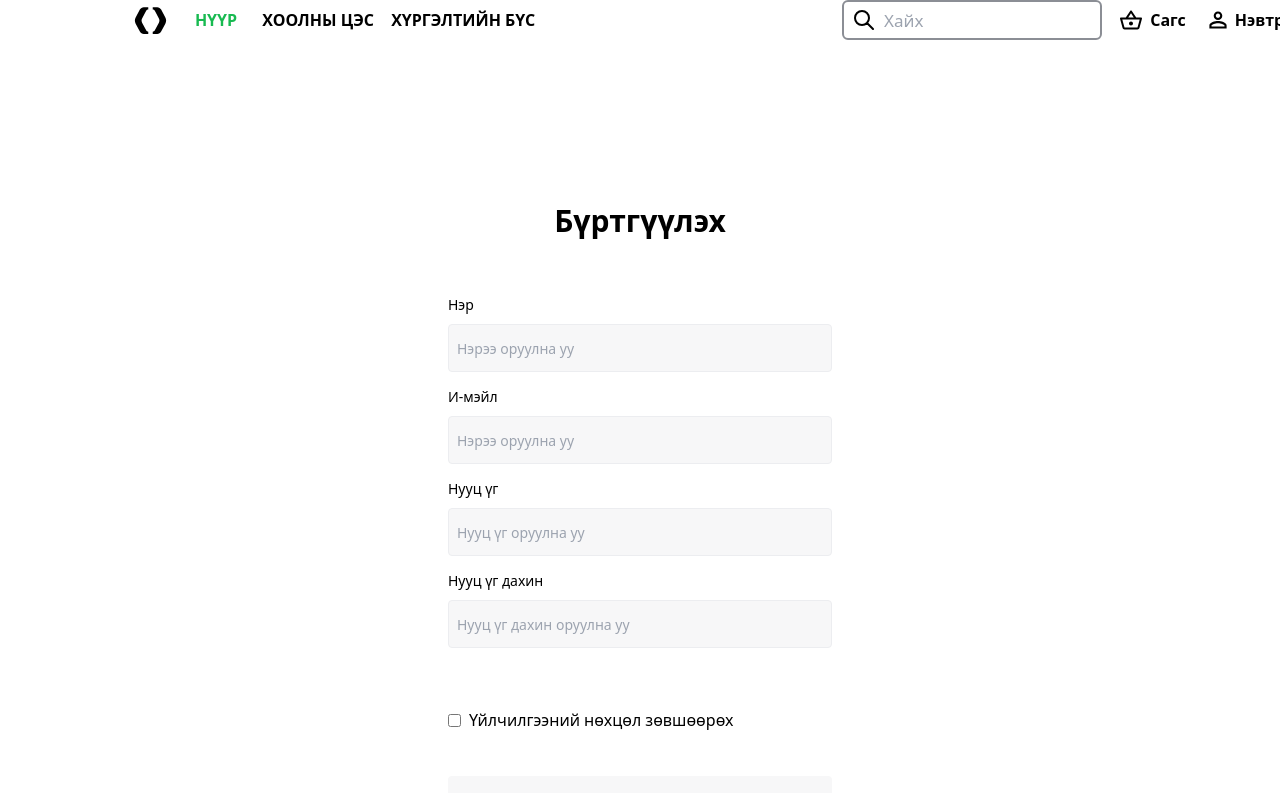
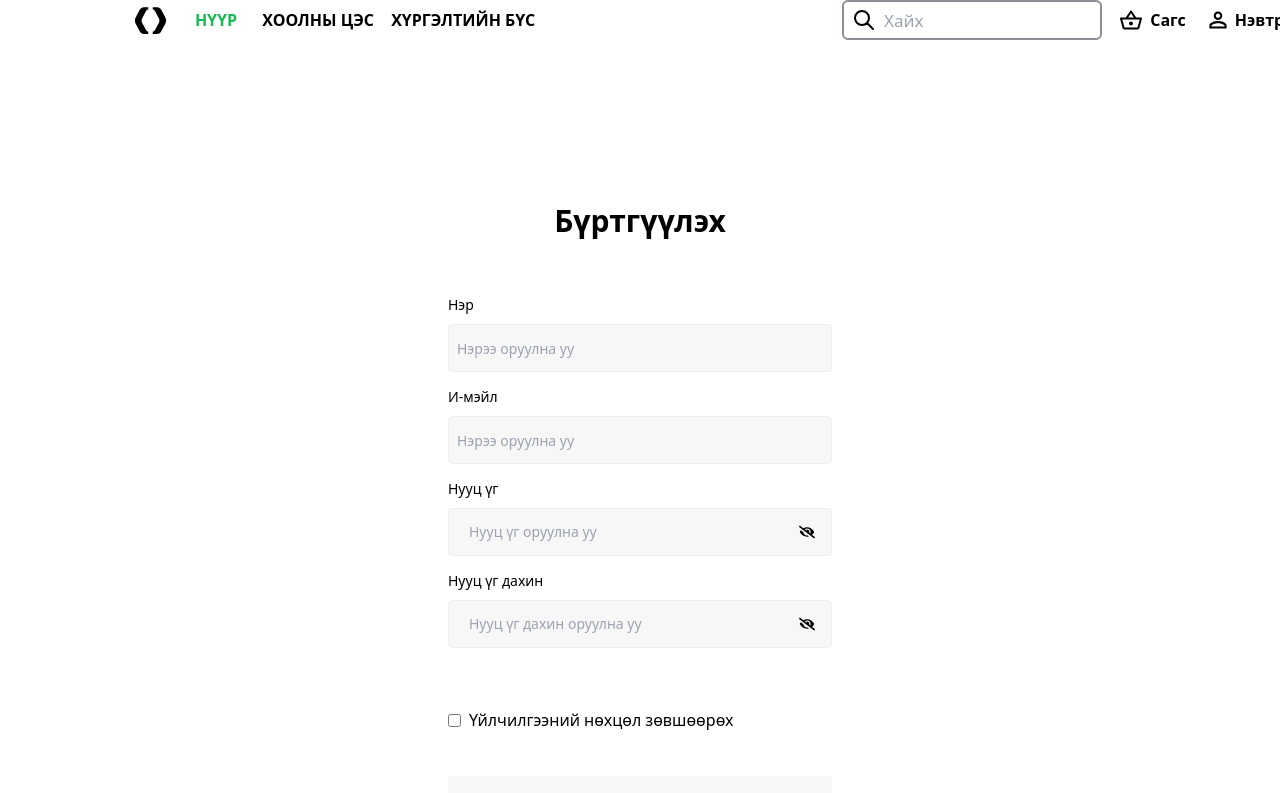
Before and after one commit to Pinecone-2024-LEAP-1G/Food-delivery-3, a Next.js app: page /auth/signUp in a window 1280 px wide. Shown: the top 793 px of the page. Built offline with nearby package versions, Linux system fonts and the light colour scheme.

Commit message:
eye control

```diff
--- a/src/app/auth/signIn/page.tsx
+++ b/src/app/auth/signIn/page.tsx
@@ -16,6 +16,8 @@ import {
 } from "@/components/ui/form";
 import { Input } from "@/components/ui/input";
 import { useRouter } from "next/navigation";
+import { FaEye, FaEyeSlash } from "react-icons/fa";
+import { useState } from "react";
 
 const formSchema = z
   .object({
@@ -43,7 +45,8 @@ const formSchema = z
     }
   });
 
-export function HomePage() {
+const SignInPage = () => {
+  const [showPassword, setShowPassword] = useState(false);
   const router = useRouter();
   const form = useForm<z.infer<typeof formSchema>>({
     resolver: zodResolver(formSchema),
@@ -56,10 +59,14 @@ export function HomePage() {
     },
   });
 
+  const togglePassword = () => {
+    setShowPassword(!showPassword);
+  };
+
   function onSubmit(values: z.infer<typeof formSchema>) {}
   return (
     <div>
-      <div className="w-[448px] h-[772px] mt-[131px] mx-auto rounded-2xl p-8 gap-2  flex flex-col">
+      <div className="w-[448px]  mt-[131px] mx-auto rounded-2xl p-8 gap-2  flex flex-col bg-[white]">
         <h1 className="text-center font-bold text-3xl w-[384px] h-[33px] mb-12">
           Нэвтрэх
         </h1>
@@ -91,13 +98,33 @@ export function HomePage() {
               name="password"
               render={({ field }) => (
                 <FormItem>
-                  <FormLabel>Нууц үг</FormLabel>
-                  <FormControl>
-                    <Input
-                      className="h-12 w-[384px] p-2 bg-[#F7F7F8] border border-[#ECEDF0] rounded"
-                      placeholder="Нууц үг оруулна уу"
-                      {...field}
-                    />
+                  <FormLabel>Нууц үг дахин</FormLabel>
+                  <FormControl className="relative ">
+                    <div>
+                      <div className="flex items-center h-12 w-[384px] p-2 bg-[#F7F7F8] border border-[#ECEDF0] rounded">
+                        <Input
+                          className="grow bg-[#F7F7F8] border-none"
+                          type={showPassword ? "text" : "password"}
+                          placeholder="Нууц үг дахин оруулна уу "
+                          {...field}
+                        />
+
+                        <button
+                          type="button"
+                          onClick={togglePassword}
+                          className="ml-auto p-2"
+                          aria-label="Toggle password visibility"
+                        >
+                          {showPassword ? <FaEye /> : <FaEyeSlash />}
+                        </button>
+                      </div>
+                      <p
+                        onClick={() => router.push("/auth/forgotPass")}
+                        className="pl-64"
+                      >
+                        Нууц үг сэргээх
+                      </p>
+                    </div>
                   </FormControl>
                   <FormMessage />
                 </FormItem>
@@ -109,10 +136,10 @@ export function HomePage() {
             >
               Нэвтрэх
             </Button>
-            <p className="text-xm text-center mt-8">Эсвэл</p>
+            <p className="text-xm text-center mt-4">Эсвэл</p>
             <Button
-              className="mt-8 h-12  rounded w-[384px] border border-green-500"
-              type="submit"
+              className="mt-4 h-12  rounded w-[384px] border border-green-500"
+              type="button"
               onClick={() => router.push("/auth/signUp")}
             >
               Бүртгүүлэх
@@ -122,6 +149,6 @@ export function HomePage() {
       </div>
     </div>
   );
-}
+};
 
-export default HomePage;
+export default SignInPage;
--- a/src/app/auth/signUp/page.tsx
+++ b/src/app/auth/signUp/page.tsx
@@ -15,6 +15,9 @@ import {
   FormMessage,
 } from "@/components/ui/form";
 import { Input } from "@/components/ui/input";
+import { FaEye } from "react-icons/fa";
+import { FaEyeSlash } from "react-icons/fa";
+import { useState } from "react";
 
 const formSchema = z
   .object({
@@ -43,6 +46,7 @@ const formSchema = z
   });
 
 export function HomePage() {
+  const [showPassword, setShowPassword] = useState(false);
   const form = useForm<z.infer<typeof formSchema>>({
     resolver: zodResolver(formSchema),
     defaultValues: {
@@ -53,6 +57,10 @@ export function HomePage() {
       repassword: "",
     },
   });
+
+  const togglePassword = () => {
+    setShowPassword(!showPassword);
+  };
 
   function onSubmit(values: z.infer<typeof formSchema>) {}
   return (
@@ -108,12 +116,23 @@ export function HomePage() {
               render={({ field }) => (
                 <FormItem>
                   <FormLabel>Нууц үг</FormLabel>
-                  <FormControl>
+                  <FormControl className="relative ">
+                    <div className="flex items-center h-12 w-[384px] p-2 bg-[#F7F7F8] border border-[#ECEDF0] rounded">
                       <Input
-                      className="h-12 w-[384px] p-2 bg-[#F7F7F8] border border-[#ECEDF0] rounded"
+                        className="grow bg-[#F7F7F8] border-none"
+                        type={showPassword ? "text" : "password"}
                         placeholder="Нууц үг оруулна уу"
                         {...field}
                       />
+                      <button
+                        type="button"
+                        onClick={togglePassword}
+                        className="ml-auto p-2"
+                        aria-label="Toggle password visibility"
+                      >
+                        {showPassword ? <FaEye /> : <FaEyeSlash />}
+                      </button>
+                    </div>
                   </FormControl>
                   <FormMessage />
                 </FormItem>
@@ -121,16 +140,27 @@ export function HomePage() {
             />
             <FormField
               control={form.control}
-              name="repassword"
+              name="password"
               render={({ field }) => (
                 <FormItem>
                   <FormLabel>Нууц үг дахин</FormLabel>
-                  <FormControl>
+                  <FormControl className="relative ">
+                    <div className="flex items-center h-12 w-[384px] p-2 bg-[#F7F7F8] border border-[#ECEDF0] rounded">
                       <Input
-                      className="h-12 w-[384px] p-2 bg-[#F7F7F8] border border-[#ECEDF0] rounded"
-                      placeholder="Нууц үг дахин оруулна уу"
+                        className="grow bg-[#F7F7F8] border-none"
+                        type={showPassword ? "text" : "password"}
+                        placeholder="Нууц үг дахин оруулна уу "
                         {...field}
                       />
+                      <button
+                        type="button"
+                        onClick={togglePassword}
+                        className="ml-auto p-2"
+                        aria-label="Toggle password visibility"
+                      >
+                        {showPassword ? <FaEye /> : <FaEyeSlash />}
+                      </button>
+                    </div>
                   </FormControl>
                   <FormMessage />
                 </FormItem>
```
Lines whose indentation alone changed are shown as unchanged.
